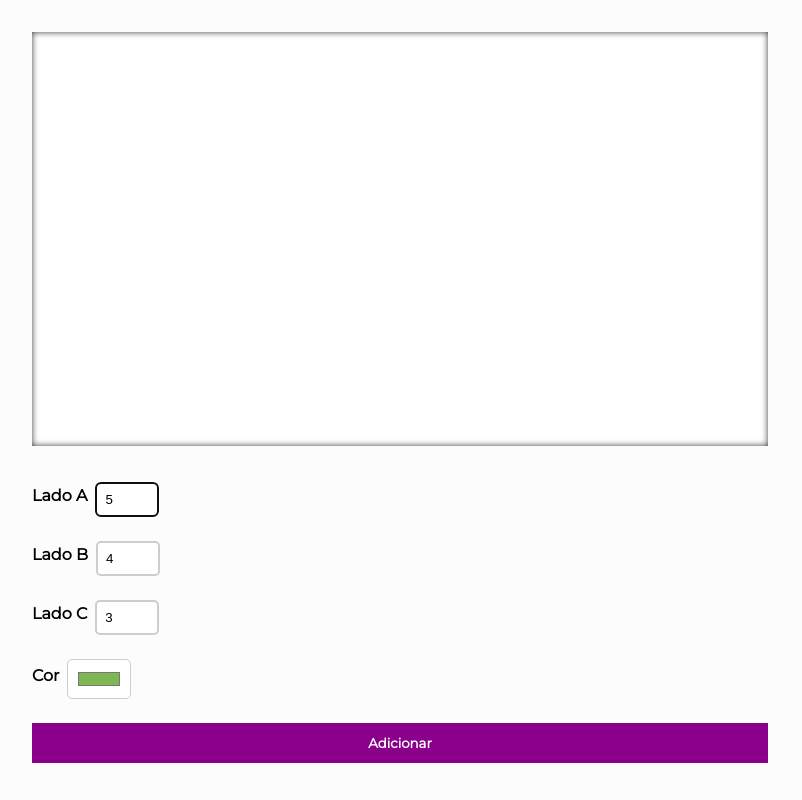
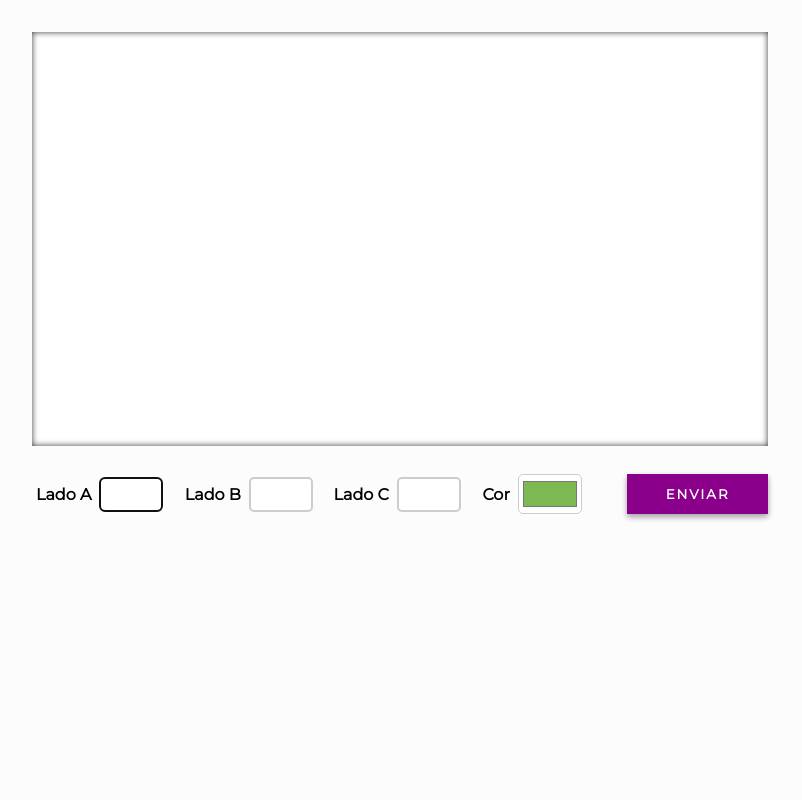
Before and after one commit to profdiegoaugusto/triangulos, a plain HTML site: page index.html in a window 1280 px wide. Shown: the whole page, without its empty margins (240-1042 px from the left). Drawn offline with Linux system fonts and the light colour scheme.

Commit message:
large screen layout

```diff
--- a/css/main.css
+++ b/css/main.css
@@ -99,17 +99,42 @@ label {
     font-family: 'Montserrat', sans-serif;
     font-weight: bold;
     background-color: darkmagenta;
+    letter-spacing: 2px;
+    box-shadow: 0 3px 6px rgba(0,0,0,0.16), 0 3px 6px rgba(0,0,0,0.23);
 }
 
 
 @media all and (min-width: 768px) {
 
     form {
-        flex-flow: row wrap;
+        flex-flow: row nowrap;
+        justify-content: space-evenly;
+        align-items: center;
+    }
+
+    #adicionar-triangulo-btn {
+        margin: 0;
+        width: 100%;
     }
 
     input {
         max-width: 64px;
+        margin: 4px;
+    }
+
+    .input-group {
+        width: 100%;
+        padding: 4px;
+    }
+
+    #color-input {
+        width: 100%;
+        height: 40px;
+        padding: 2px;
+    }
+
+    #color-input, #adicionar-triangulo-btn {
+        cursor: pointer;
     }
 
 }
--- a/index.html
+++ b/index.html
@@ -20,15 +20,15 @@
                 <form>
                     <div class="input-group">
                         <label for="lado-a-input">Lado A</label>
-                        <input type="text" name="ladoA" id="lado-a-input" value="5" title="Digite o comprimento do lado do triângulo em pixels (PX)" tabindex="1" autofocus>
+                        <input type="text" name="ladoA" id="lado-a-input" value="" title="Digite o comprimento do lado do triângulo em pixels (PX)" tabindex="1" autofocus>
                     </div>
                     <div class="input-group">
                         <label for="lado-b-input">Lado B</label>
-                        <input type="text" name="ladoB" id="lado-b-input" value="4" title="Digite o comprimento do lado do triângulo em pixels (PX)" tabindex="2">
+                        <input type="text" name="ladoB" id="lado-b-input" value="" title="Digite o comprimento do lado do triângulo em pixels (PX)" tabindex="2">
                     </div>
                     <div class="input-group">
                         <label for="lado-c-input">Lado C</label>
-                        <input type="text" name="ladoC" id="lado-c-input" value="3" title="Digite o comprimento do lado do triângulo em pixels (PX)" tabindex="3">
+                        <input type="text" name="ladoC" id="lado-c-input" value="" title="Digite o comprimento do lado do triângulo em pixels (PX)" tabindex="3">
                     </div>
 
                     <div class="input-group">
@@ -37,7 +37,7 @@
                     </div>
 
                     <div class="input-group">
-                        <button id="adicionar-triangulo-btn" type="button" tabindex="5">Adicionar</button>
+                        <button id="adicionar-triangulo-btn" type="button" tabindex="5">ENVIAR</button>
                     </div>
 
                 </form>
--- a/js/main.js
+++ b/js/main.js
@@ -80,8 +80,12 @@ function updateResolution() {
     largura = canvas.clientWidth;
     altura = canvas.clientHeight;
 
+    console.log(canvas.width);
+
     centro.x = largura / 2;
     centro.y = altura / 2;
+
+
 
     canvas.width = largura;
     canvas.height = altura;
@@ -97,16 +101,11 @@ function clearCanvas() {
 window.addEventListener("load", () => {
 
     clearCanvas();
-
     updateResolution();
-
-
-    window.devicePixelRatio = 2;
 
     let min = Math.ceil(0);
     let max = Math.floor(cores.length);
     let i = Math.floor(Math.random() * (max - min)) + min;
-
 
     document.querySelector("#color-input").value = cores[i];
 
```
